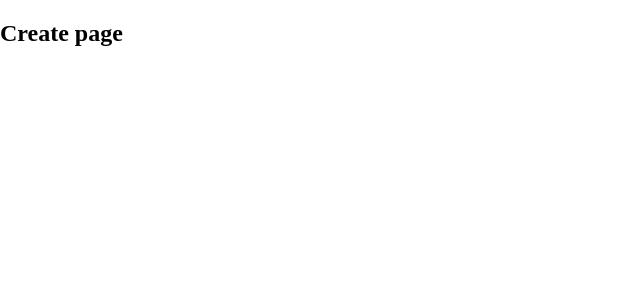
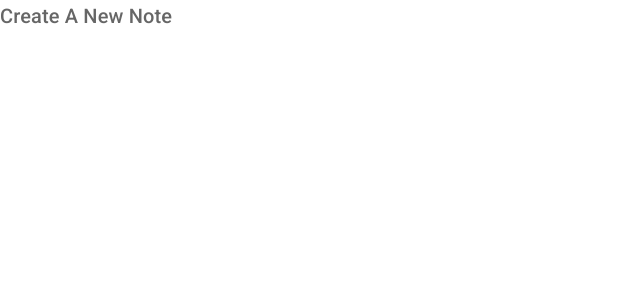
Before and after one commit to calebscode/material-ui-tut, a React (Vite) app: page /create in a window 1280 px wide. Shown: the top 300 px of the page, without its empty margins (0-640 px from the left). Built offline with nearby package versions, Linux system fonts and the light colour scheme.

Commit message:
typography example

```diff
--- a/src/pages/Create.jsx
+++ b/src/pages/Create.jsx
@@ -1,5 +1,15 @@
+import { Typography } from "@mui/material";
+
 export default function Create() {
   return (
-    <h2>Create page</h2>
+    <>
+      <Typography
+        variant="h6"
+        component="h2"
+        color="textSecondary"
+        gutterBottom>
+        Create A New Note
+      </Typography>
+    </>
   )
 }
```
